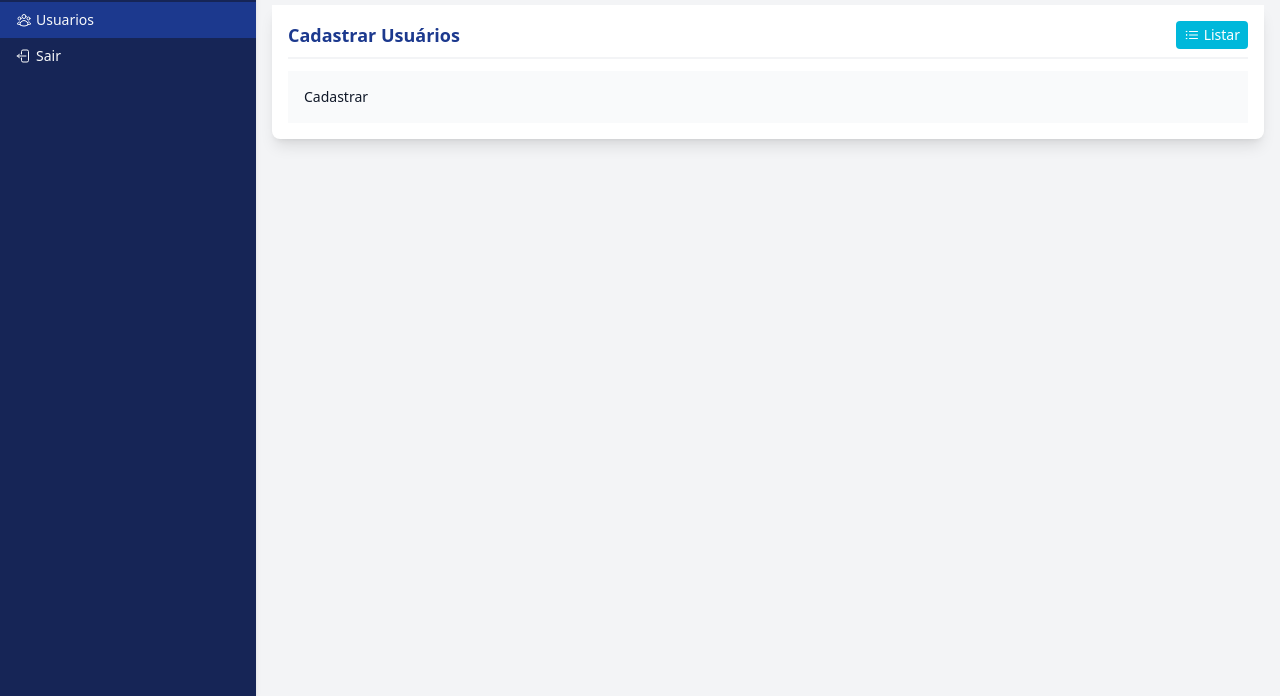
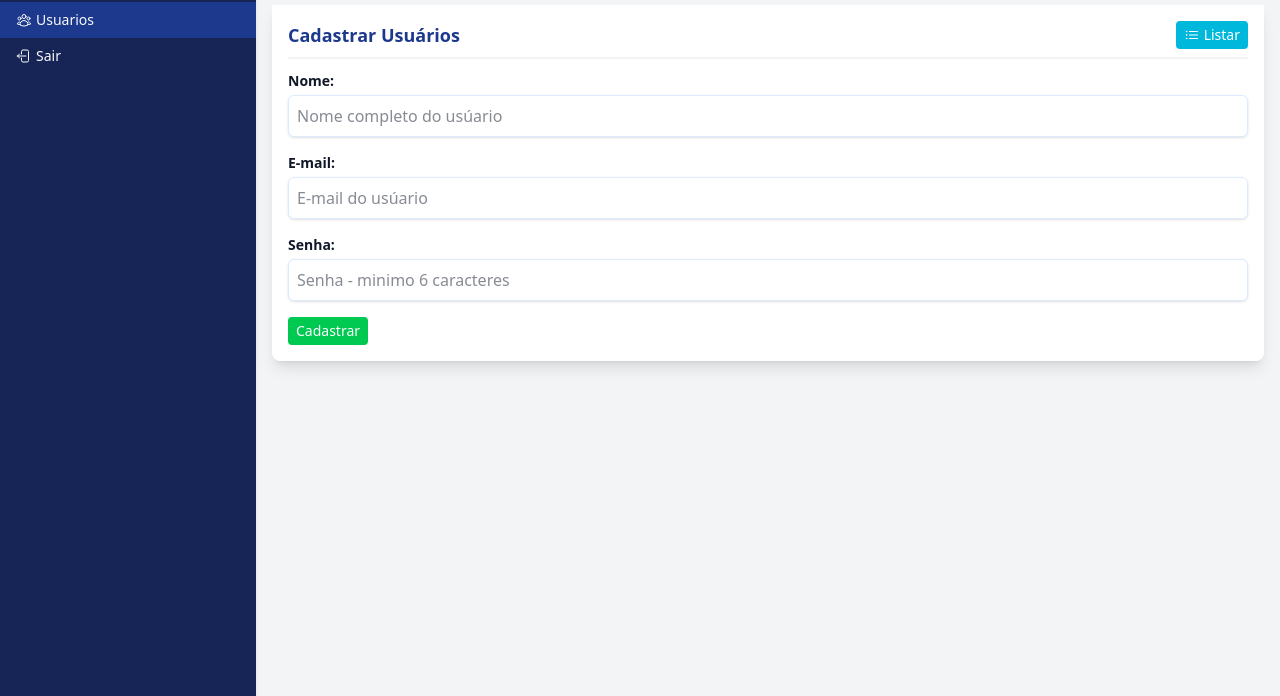
Before and after one commit to Uriel-Rodrigues/layout-adm-tailwind, a website: page src/adm/users/create.html in a window 1280 px wide. Shown: the part 104-800 px from the top of the page. Drawn offline with Linux system fonts and the light colour scheme.

Commit message:
layout-form-create

```diff
--- a/src/adm/users/create.html
+++ b/src/adm/users/create.html
@@ -113,9 +113,26 @@
                     </div>
                 </div>
 
-                <div class="conten-box-body">
-                    Cadastrar
-                </div>
+                <form action="">
+                    <div class="mb-4">
+                        <label for="name" class="form-label">Nome: </label>
+                        <input type="text" name="name" id="name" class="form-input" placeholder="Nome completo do usúario">
+                    </div>
+
+                    <div class="mb-4">
+                        <label for="email" class="form-label">E-mail: </label>
+                        <input type="text" name="email" id="email" class="form-input" placeholder="E-mail do usúario">
+                    </div>
+
+                    <div class="mb-4">
+                        <label for="password" class="form-label">Senha: </label>
+                        <input type="password" name="password" id="password" class="form-input" placeholder="Senha - minimo 6 caracteres">
+                    </div>
+
+                    <button type="submit" class="btn-success">Cadastrar</button>
+
+
+                </form>
 
             </div>
         </main>
--- a/src/input.css
+++ b/src/input.css
@@ -209,6 +209,19 @@
 
     /****** fim tabela listar registros ******/
 
+    /****** inicio formulario ******/
+
+    /* label dos inputs*/
+    .form-label{
+        @apply block text-sm font-semibold
+    }
+    /* input padrão*/
+    .form-input{
+        @apply border p-2 w-full mt-1 rounded-md border-blue-100 shadow-sm focus:border-blue-300 focus:ring focus:ring-blue-200 focus:outline-none
+    }
+
+    /****** fim formulario ******/
+
     /****** inicio botões ******/
 
     /* Botão azul */
```
Also changed, not shown: src/output.css.
